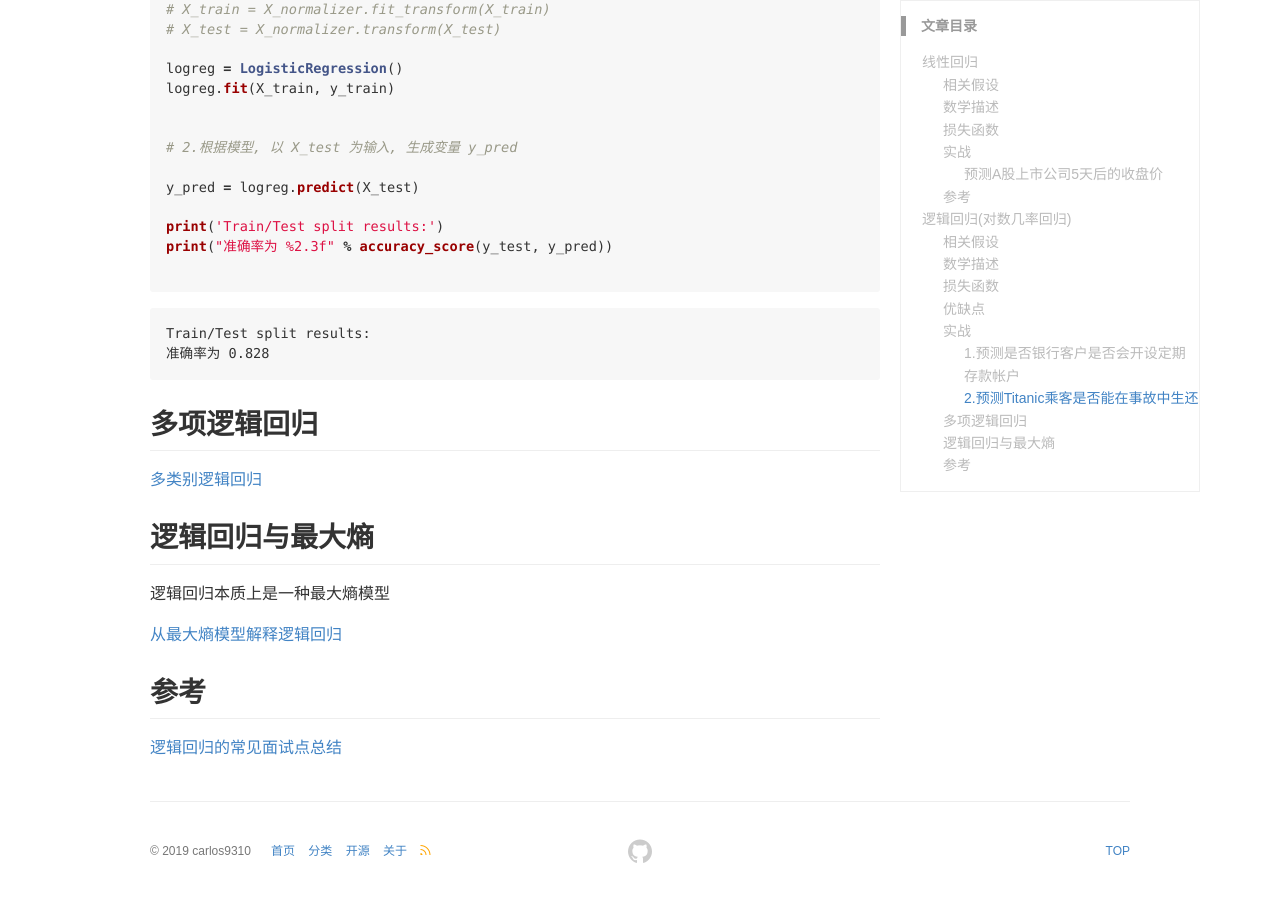
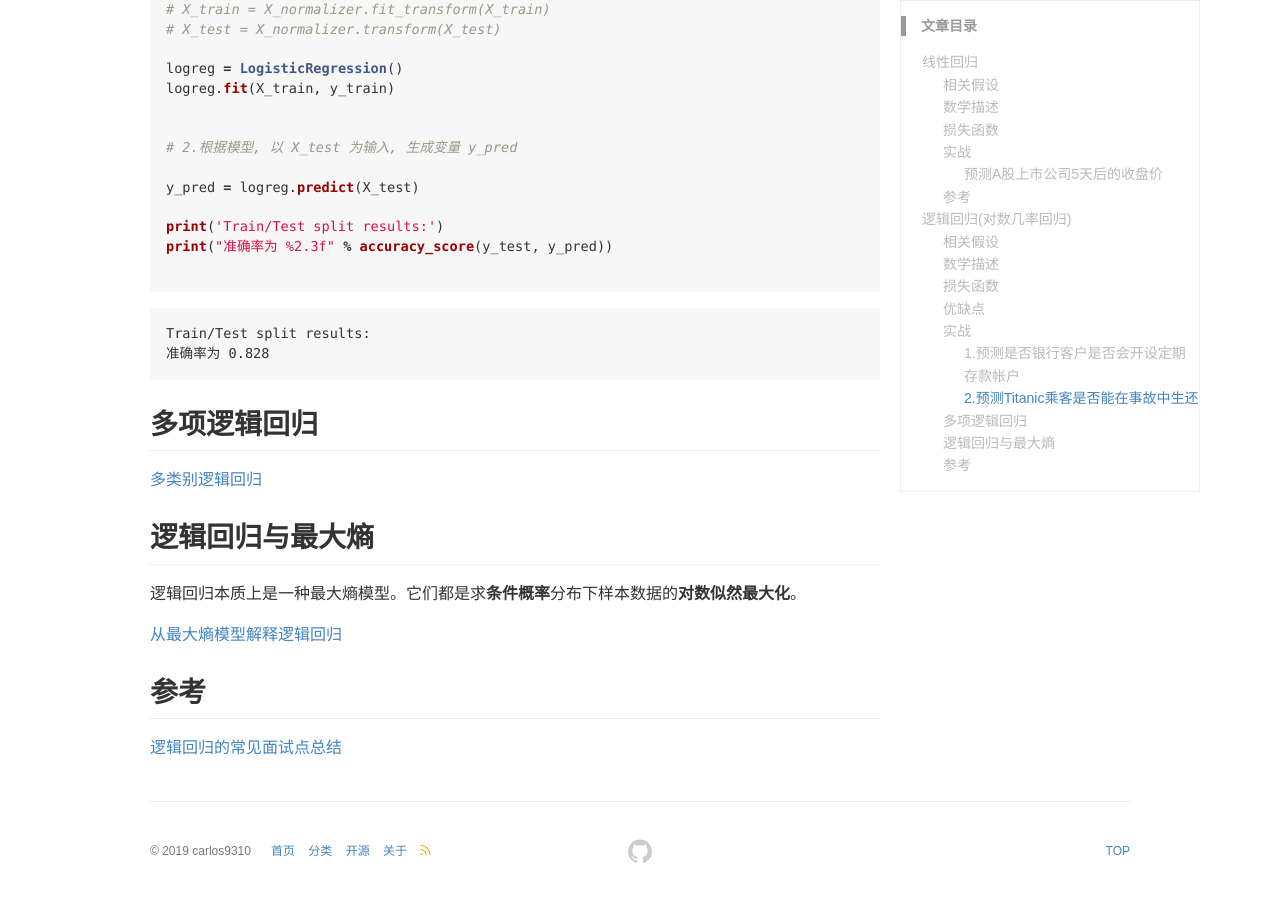
Before and after one commit to carlos9310/carlos9310.github.io, a Jekyll site: the page built from _posts/ML/2019-06-30-LR.md, in a window 1280 px wide and 900 px high, scrolled down 33478 px. Built offline with Jekyll 4.4.1, drawn with Linux system fonts in a browser that asks for light colours; formulas are drawn with MathJax 3; comment, search, counter and statistics services are not loaded.

Commit message:
update ML-LR

```diff
--- a/_posts/ML/2019-06-30-LR.md
+++ b/_posts/ML/2019-06-30-LR.md
@@ -2699,7 +2699,7 @@ print("准确率为 %2.3f" % accuracy_score(y_test, y_pred))
 [多类别逻辑回归](https://blog.csdn.net/huangjx36/article/details/78056375/)
 
 ## 逻辑回归与最大熵
-逻辑回归本质上是一种最大熵模型
+逻辑回归本质上是一种最大熵模型。它们都是求**条件概率**分布下样本数据的**对数似然最大化**。
 
 [从最大熵模型解释逻辑回归](https://zhuanlan.zhihu.com/p/68423193)
 
```
